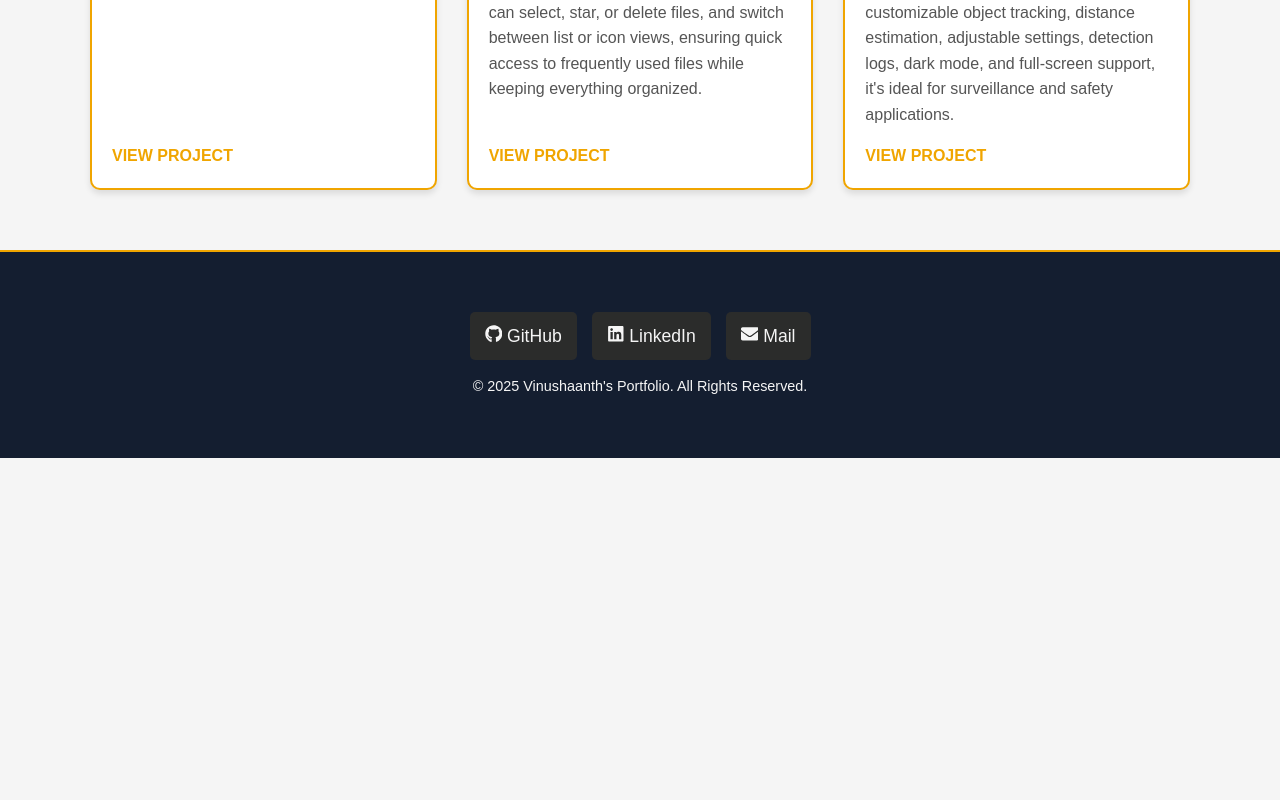
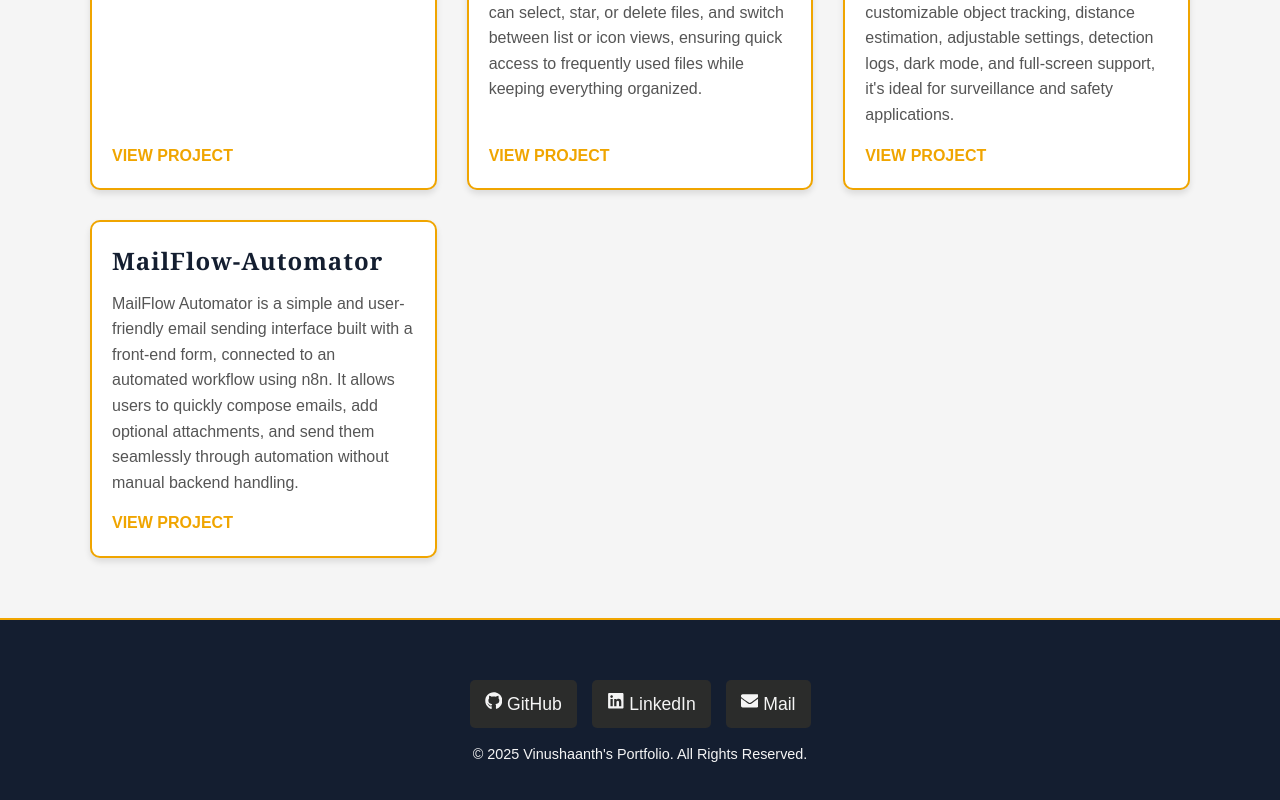
Before and after one commit to Selvarajah-Vinushaanth/portfolio, a React (Create React App) app: page /projects in a window 1280 px wide. Shown: the part 2267-3067 px from the top of the page. Before the commit the page ends 2725 px from the top, so only its background shows below. Built offline with nearby package versions, Linux system fonts and the light colour scheme.

Commit message:
mailflow automator added

```diff
--- a/src/components/Projects.jsx
+++ b/src/components/Projects.jsx
@@ -92,6 +92,11 @@ const Projects = () => {
       title: "AI Vision Assistant Pro",
       description: "AI Vision Assistant Pro is a real-time object detection tool using OpenCV. It tracks selected objects like people, cars, and bicycles through a live camera feed, estimates their distance, and alerts users if they come too close. With features like customizable object tracking, distance estimation, adjustable settings, detection logs, dark mode, and full-screen support, it's ideal for surveillance and safety applications.",
       link: "https://github.com/Selvarajah-Vinushaanth/AI-Vision-Assistant-Pro"
+    },
+    {
+      title: "MailFlow-Automator",
+      description: "MailFlow Automator is a simple and user-friendly email sending interface built with a front-end form, connected to an automated workflow using n8n. It allows users to quickly compose emails, add optional attachments, and send them seamlessly through automation without manual backend handling.",
+      link: "https://github.com/Selvarajah-Vinushaanth/MailFlow-Automator"
     }
 
 
```
